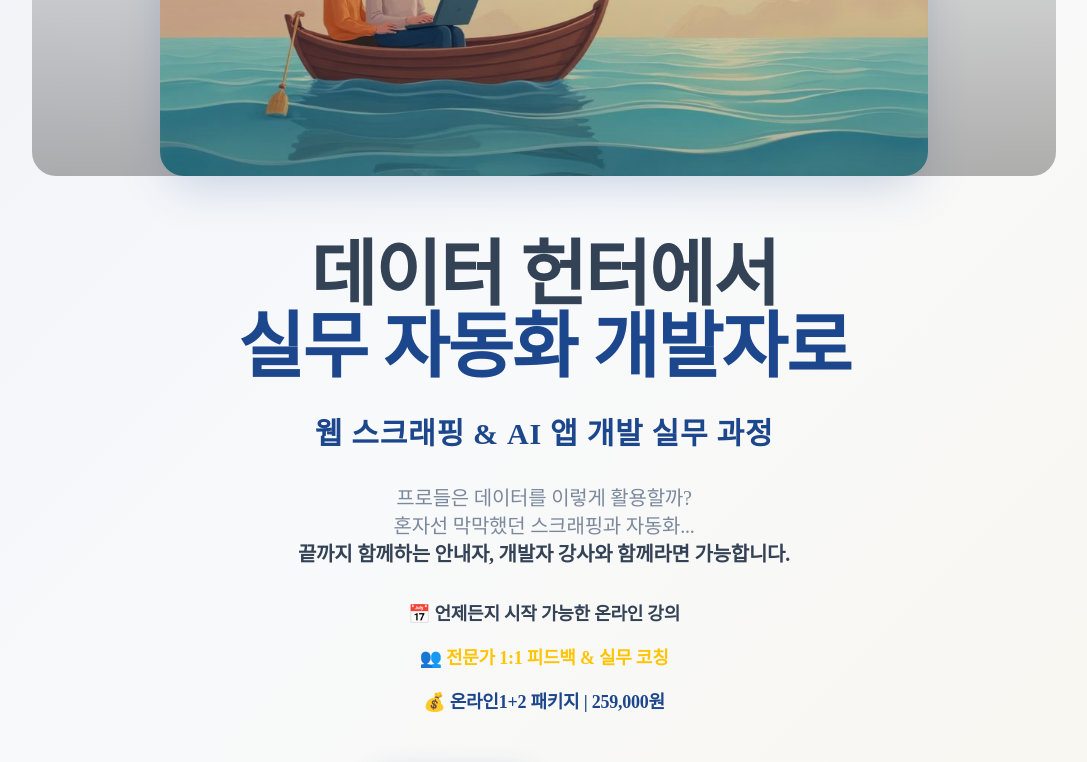
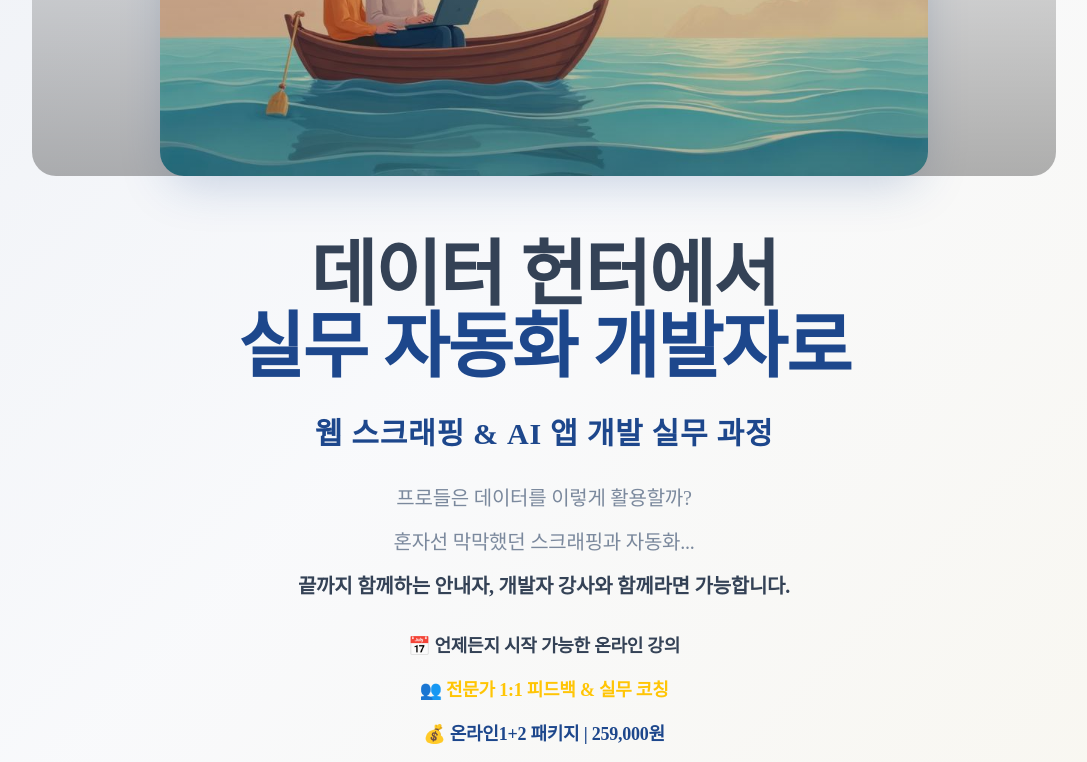
Before and after one commit to nestezup/gemini-dev-journey, a React (Vite) app: page / in a window 1280 px wide. Shown: the part 400-1162 px from the top of the page, without its empty margins (96-1183 px from the left). Built offline with nearby package versions, Linux system fonts and the light colour scheme; the HTML template or start-up script is replaced by a standard one.

Commit message:
Add more spacing between paragraphs

```diff
--- a/src/components/HeroSection.tsx
+++ b/src/components/HeroSection.tsx
@@ -26,11 +26,17 @@ const HeroSection = () => {
             웹 스크래핑 & AI 앱 개발 실무 과정
           </h2>
 
-          <p className="text-lg md:text-xl text-muted-foreground mb-8 leading-relaxed max-w-3xl mx-auto break-keep font-light">
-            프로들은 데이터를 이렇게 활용할까?<br />
-            혼자선 막막했던 스크래핑과 자동화...<br />
-            <span className="text-foreground font-semibold">끝까지 함께하는 안내자, 개발자 강사와 함께라면 가능합니다.</span>
-          </p>
+          <div className="max-w-3xl mx-auto space-y-4 mb-8">
+            <p className="text-lg md:text-xl text-muted-foreground leading-relaxed break-keep font-light">
+              프로들은 데이터를 이렇게 활용할까?
+            </p>
+            <p className="text-lg md:text-xl text-muted-foreground leading-relaxed break-keep font-light">
+              혼자선 막막했던 스크래핑과 자동화...
+            </p>
+            <p className="text-lg md:text-xl text-foreground font-semibold leading-relaxed break-keep">
+              끝까지 함께하는 안내자, 개발자 강사와 함께라면 가능합니다.
+            </p>
+          </div>
 
           <div className="mb-12 space-y-4">
             <div className="text-lg font-bold text-foreground">
```
